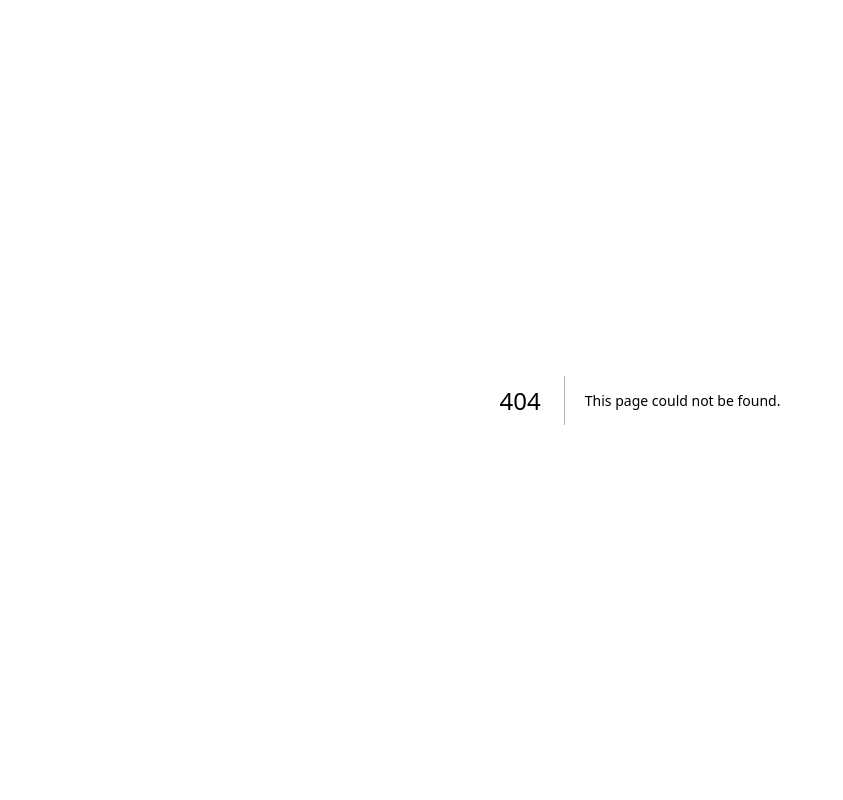
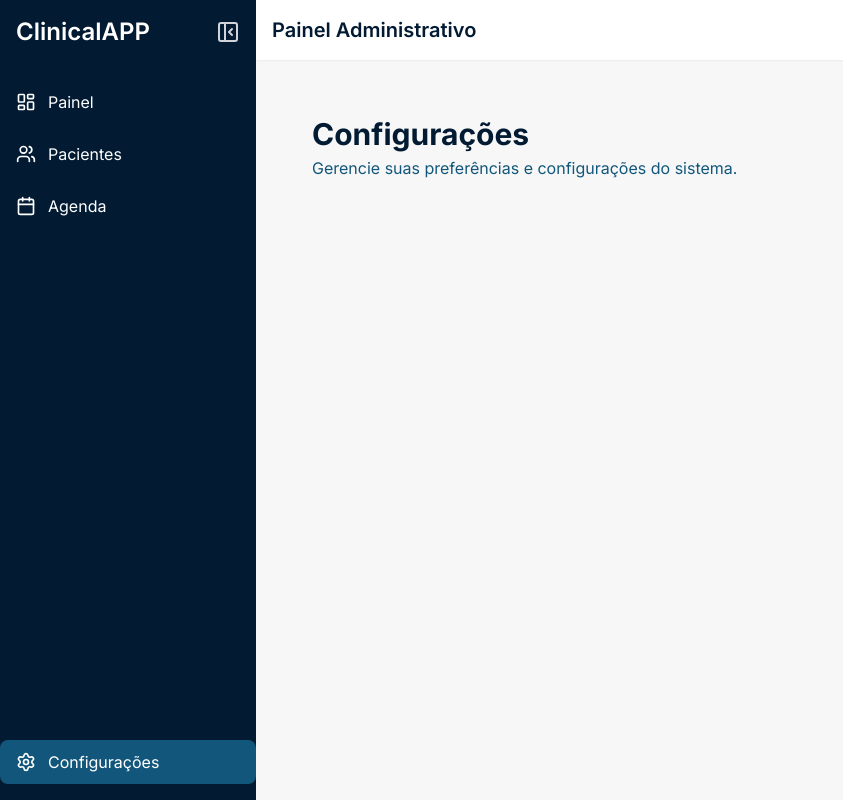
Before and after one commit to brenohp/clinical-app, a Next.js app: page /configuracoes in a window 1280 px wide. Before the commit this address had no page. Shown: the whole page, without its empty margins (0-843 px from the left). Built offline with nearby package versions, Linux system fonts and the light colour scheme; no server answers.

Commit message:
feat: adiciona a tabela de usuários e implementa a página de configurações com controle de acesso para administradores

```diff
--- a/src/app/(dashboard)/_components/SidebarNav.tsx
+++ b/src/app/(dashboard)/_components/SidebarNav.tsx
@@ -11,12 +11,19 @@ const navLinks = [
   { href: '/appointments', label: 'Agenda', icon: Calendar },
 ];
 
-// O componente agora recebe 'isSidebarOpen' como propriedade
+const footerLinks = [
+  { href: '/configuracoes', label: 'Configurações', icon: Settings }
+];
+
 export function SidebarNav({ isSidebarOpen }: { isSidebarOpen: boolean }) {
   const pathname = usePathname();
 
+  // 1. Substituímos o Fragment <> por uma div com classes de layout
   return (
-    <>
+    // 2. Adicionamos as classes essenciais: flex, flex-col, h-full
+    <div className="flex flex-col h-full">
+      {/* Links Principais */}
+      {/* A classe flex-1 aqui é importante, pois diz para esta nav ocupar todo o espaço vertical disponível */}
       <nav className="flex-1 space-y-2">
         {navLinks.map((link) => {
           const isActive = pathname.startsWith(link.href);
@@ -25,7 +32,7 @@ export function SidebarNav({ isSidebarOpen }: { isSidebarOpen: boolean }) {
               key={link.href}
               href={link.href}
               className={`flex items-center space-x-3 py-2.5 rounded-lg transition duration-200 ${
-                isSidebarOpen ? 'px-4' : 'justify-center px-2' // Padding dinâmico
+                isSidebarOpen ? 'px-4' : 'justify-center px-2'
               } ${
                 isActive
                   ? 'bg-brand-accent text-white'
@@ -33,24 +40,34 @@ export function SidebarNav({ isSidebarOpen }: { isSidebarOpen: boolean }) {
               }`}
             >
               <link.icon size={20} />
-              {/* O texto do link só aparece se a sidebar estiver aberta */}
               <span className={!isSidebarOpen ? 'hidden' : ''}>{link.label}</span>
             </Link>
           );
         })}
       </nav>
-      {/* Seção inferior */}
-      <div className="mt-auto">
-        <Link
-          href="#"
-          className={`flex items-center space-x-3 py-2.5 rounded-lg text-gray-300 hover:bg-brand-accent/50 transition duration-200 ${
-            isSidebarOpen ? 'px-4' : 'justify-center px-2'
-          }`}
-        >
-          <Settings size={20} />
-          <span className={!isSidebarOpen ? 'hidden' : ''}>Configurações</span>
-        </Link>
+
+      {/* Seção inferior com mt-auto agora funcionará corretamente */}
+      <div className="mt-auto space-y-2 mb-4">
+        {footerLinks.map((link) => {
+          const isActive = pathname.startsWith(link.href);
+          return (
+            <Link
+              key={link.href}
+              href={link.href}
+              className={`flex items-center space-x-3 py-2.5 rounded-lg transition duration-200 ${
+                isSidebarOpen ? 'px-4' : 'justify-center px-2'
+              } ${
+                isActive
+                  ? 'bg-brand-accent text-white'
+                  : 'text-white hover:bg-brand-accent/50'
+              }`}
+            >
+              <link.icon size={20} />
+              <span className={!isSidebarOpen ? 'hidden' : ''}>{link.label}</span>
+            </Link>
+          );
+        })}
       </div>
-    </>
+    </div> // 1. Fechamos a nova div aqui
   );
 }
--- /dev/null
+++ b/src/app/(dashboard)/configuracoes/page.tsx
@@ -0,0 +1,58 @@
+// app/(dashboard)/configuracoes/page.tsx
+
+import { getServerSession } from 'next-auth/next';
+import { PrismaClient, User } from '@prisma/client';
+import { authOptions } from '@/app/api/auth/[...nextauth]/route';
+// 1. DESCOMENTE A LINHA ABAIXO
+import { UsersTable } from '@/components/admin/UsersTable';
+
+const prisma = new PrismaClient();
+
+async function getUsers() {
+  try {
+    const users = await prisma.user.findMany({
+      select: { id: true, name: true, email: true, role: true, createdAt: true },
+      orderBy: { name: 'asc' },
+    });
+    return users;
+  } catch (error) {
+    console.error("Falha ao buscar usuários: ", error);
+    return [];
+  }
+}
+
+export type UserForTable = Pick<User, 'id' | 'name' | 'email' | 'role' | 'createdAt'>;
+
+export default async function ConfiguracoesPage() {
+  const session = await getServerSession(authOptions);
+
+  const users: UserForTable[] = session?.user.role === 'ADMIN' ? await getUsers() : [];
+
+  return (
+    <div className="p-4 md:p-8">
+      <header className="mb-8">
+        <h1 className="text-3xl font-bold text-brand-primary">
+          Configurações
+        </h1>
+        <p className="text-brand-accent mt-1">
+          Gerencie suas preferências e configurações do sistema.
+        </p>
+      </header>
+
+      {session?.user.role === 'ADMIN' && (
+        <section className="bg-white p-6 rounded-lg shadow-md">
+          <h2 className="text-2xl font-semibold text-brand-primary mb-4">
+            Administração
+          </h2>
+          <div className="border-t border-gray-200 pt-4">
+             <h3 className="text-lg font-medium text-brand-primary mb-2">
+                Gestão de Usuários
+             </h3>
+             {/* 2. SUBSTITUA O PLACEHOLDER PELA CHAMADA REAL DO COMPONENTE */}
+             <UsersTable users={users} />
+          </div>
+        </section>
+      )}
+    </div>
+  );
+}
--- /dev/null
+++ b/src/app/api/users/route.ts
@@ -0,0 +1,48 @@
+// src/app/api/users/route.ts
+
+import { NextResponse } from 'next/server';
+import { PrismaClient } from '@prisma/client';
+import { getServerSession } from 'next-auth/next';
+// Ajuste o caminho se suas authOptions estiverem em outro lugar
+import { authOptions } from '@/app/api/auth/[...nextauth]/route';
+
+const prisma = new PrismaClient();
+
+export async function GET() { // <-- MUDANÇA FINAL AQUI
+  // 1. Proteger a rota: Apenas admins podem listar usuários
+  const session = await getServerSession(authOptions);
+
+  if (!session || session.user.role !== 'ADMIN') {
+    return new NextResponse(JSON.stringify({ message: 'Não autorizado' }), {
+      status: 403,
+      headers: { 'Content-Type': 'application/json' },
+    });
+  }
+
+  try {
+    // 2. Buscar usuários no banco de dados
+    const users = await prisma.user.findMany({
+      select: {
+        id: true,
+        name: true,
+        email: true,
+        role: true,
+        createdAt: true,
+      },
+      orderBy: {
+        name: 'asc',
+      },
+    });
+
+    return NextResponse.json(users);
+  } catch (error) {
+    console.error('Erro ao buscar usuários:', error);
+    return new NextResponse(
+      JSON.stringify({ message: 'Erro ao buscar usuários' }),
+      {
+        status: 500,
+        headers: { 'Content-Type': 'application/json' },
+      }
+    );
+  }
+}
--- /dev/null
+++ b/src/components/admin/UsersTable.tsx
@@ -0,0 +1,56 @@
+// src/components/admin/UsersTable.tsx
+
+'use client';
+
+// Importamos o tipo que definimos na nossa página de configurações
+import type { UserForTable } from '@/app/(dashboard)/configuracoes/page';
+
+type UsersTableProps = {
+  users: UserForTable[];
+};
+
+export function UsersTable({ users }: UsersTableProps) {
+  return (
+    <div className="overflow-x-auto">
+      <table className="min-w-full bg-white text-brand-primary">
+        <thead className="bg-brand-background">
+          <tr>
+            <th className="py-3 px-4 text-left text-sm font-semibold text-brand-accent uppercase tracking-wider">Nome</th>
+            <th className="py-3 px-4 text-left text-sm font-semibold text-brand-accent uppercase tracking-wider">Email</th>
+            <th className="py-3 px-4 text-left text-sm font-semibold text-brand-accent uppercase tracking-wider">Função</th>
+            <th className="py-3 px-4 text-left text-sm font-semibold text-brand-accent uppercase tracking-wider">Data de Criação</th>
+            <th className="py-3 px-4 text-left text-sm font-semibold text-brand-accent uppercase tracking-wider">Ações</th>
+          </tr>
+        </thead>
+        <tbody className="divide-y divide-gray-200">
+          {users.map((user) => (
+            <tr key={user.id} className="hover:bg-brand-background/50 transition-colors duration-150">
+              <td className="py-4 px-4 whitespace-nowrap">{user.name}</td>
+              <td className="py-4 px-4 whitespace-nowrap">{user.email}</td>
+              <td className="py-4 px-4 whitespace-nowrap">
+                <span className={`px-3 py-1 text-xs font-bold leading-5 rounded-full ${user.role === 'ADMIN' ? 'bg-brand-accent text-white' : 'bg-brand-accent-light text-brand-primary'}`}>
+                  {user.role}
+                </span>
+              </td>
+              <td className="py-4 px-4 whitespace-nowrap">
+                {new Date(user.createdAt).toLocaleDateString('pt-BR')}
+              </td>
+              <td className="py-4 px-4 whitespace-nowrap">
+                <button className="text-brand-accent hover:text-brand-primary font-medium hover:underline">
+                  Editar
+                </button>
+              </td>
+            </tr>
+          ))}
+        </tbody>
+      </table>
+
+      {/* Mensagem para caso não haja usuários */}
+      {users.length === 0 && (
+        <div className="text-center py-10">
+          <p className="text-gray-500">Nenhum usuário encontrado.</p>
+        </div>
+      )}
+    </div>
+  );
+}
```
Also changed, not shown: src/app/(dashboard)/configuracoes/admin/page.tsx (added).
